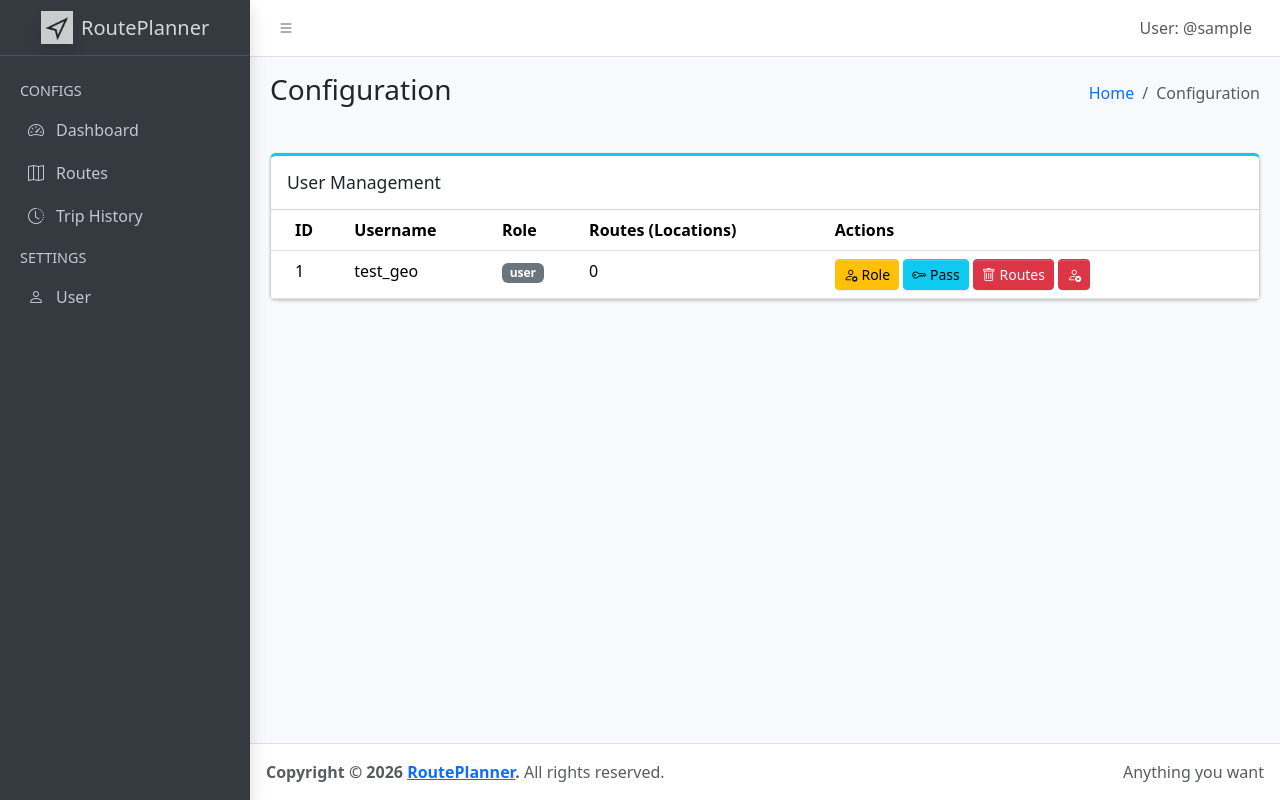
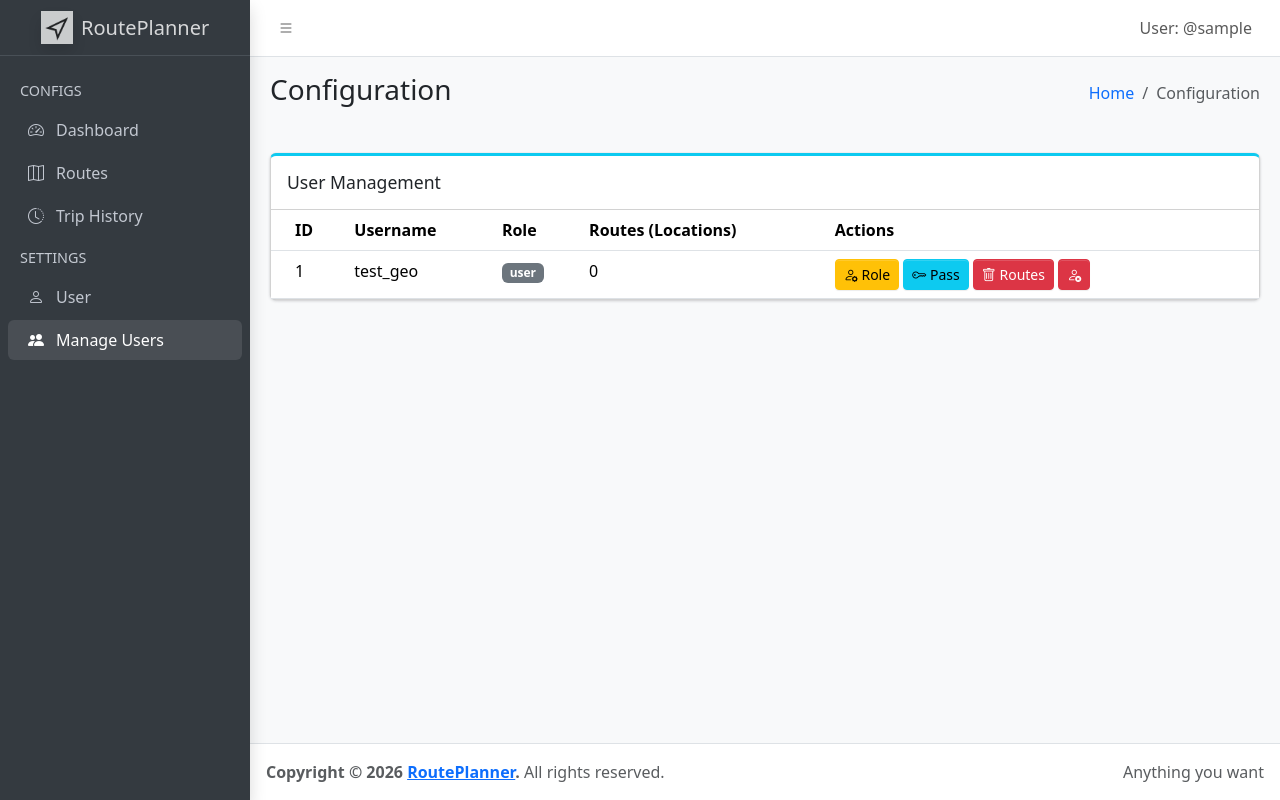
Before and after one commit to JorgeArguello1999/RoutePlanner, a Flask app: page /config/ in a window 1280 px wide. Run offline with Flask 3, Linux system fonts and the light colour scheme; the visitor is signed in with stand-in values (Sample User, id 1).

Commit message:
feat: add admin-only "Manage Users" link to the navigation sidebar

```diff
--- a/templates/base.html
+++ b/templates/base.html
@@ -116,6 +116,16 @@
                                 <p>User</p>
                             </a>
                         </li>
+
+                        {% if session.get('role') == 'admin' %}
+                        <li class="nav-item">
+                            <a href="{{ url_for('configuration.config_index') }}"
+                                class="nav-link {{ 'active' if 'configuration.' in request.endpoint else '' }}">
+                                <i class="nav-icon bi bi-people-fill"></i>
+                                <p>Manage Users</p>
+                            </a>
+                        </li>
+                        {% endif %}
                     </ul>
                     <!--end::Sidebar Menu-->
                 </nav>
```
